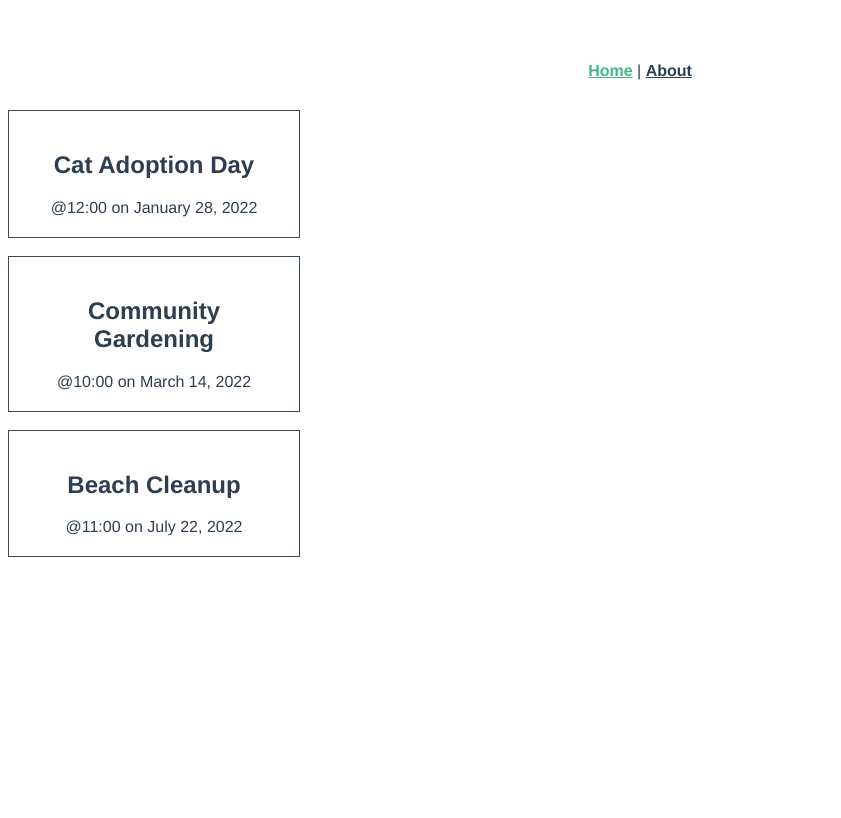
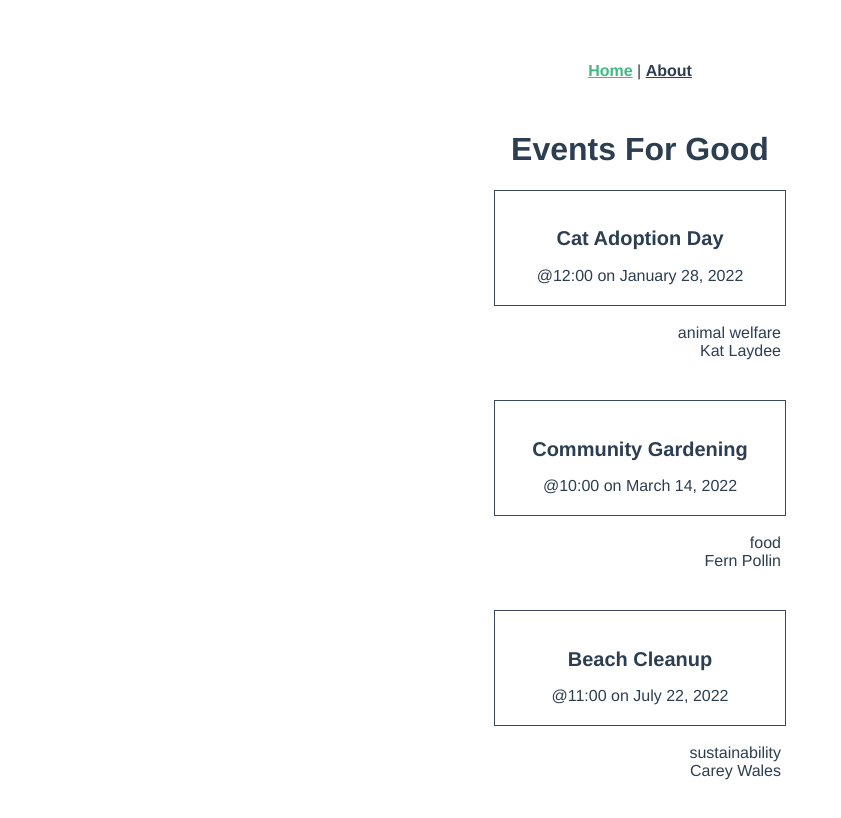
Before and after one commit to Nuanwan028/SE331-lab05, a Vue app in the folder 331-intro-to-vite/: page / in a window 1280 px wide. Shown: the top 818 px of the page, without its empty margins (0-841 px from the left). Built offline with nearby package versions, Linux system fonts and the light colour scheme.

Commit message:
Create new component that show category and organizer name

```diff
--- a/331-intro-to-vite/src/App.vue
+++ b/331-intro-to-vite/src/App.vue
@@ -17,7 +17,7 @@ import { RouterLink, RouterView } from 'vue-router'
   </div>
 </template>
 
-<style scoped>
+<style>
 #layout {
   font-family: Avenir, Helvetica, Arial, sans-serif;
   -webkit-font-smoothing: antialiased;
@@ -39,4 +39,8 @@ nav a {
 nav a.router-link-exact-active {
   color: #42b983;
 }
+
+h2 {
+  font-size: 20px;
+}
 </style>
--- /dev/null
+++ b/331-intro-to-vite/src/components/EventDetails.vue
@@ -0,0 +1,31 @@
+<script setup lang="ts">
+import { ref } from 'vue'
+import type Event from '@/types';
+defineProps<{
+  event: Event;
+}>();
+</script>
+
+<template>
+  <div class="event-details">
+    <p class="detail-text">{{ event.category }}</p>
+    <p class="detail-text">{{ event.organizer }}</p>
+  </div>
+</template>
+
+<style scoped>
+.event-details {
+  display: flex;
+  flex-direction: column;
+  align-items: flex-end;
+  margin-top: 5px;
+  margin-bottom: 40px;
+  padding-right: 5px;
+}
+
+.detail-text {
+  font-size: 1rem;
+  text-align: right;
+  margin: 0;
+}
+</style>
--- a/331-intro-to-vite/src/views/HomeView.vue
+++ b/331-intro-to-vite/src/views/HomeView.vue
@@ -1,5 +1,6 @@
 <script setup lang="ts">
 import EventCard from '@/components/EventCard.vue';
+import EventDetails from '@/components/EventDetails.vue';
 import type { Event } from '@/types'
 import { ref } from 'vue';
 const events = ref<Event[]>([
@@ -40,7 +41,19 @@ const events = ref<Event[]>([
 </script>
 
 <template>
-  <div class="home">
-    <EventCard v-for="event in events" :key="event.id" :event="event" />
+  <h1>Events For Good</h1>
+  <div class="events">
+    <div v-for="event in events" :key="event.id">
+      <EventCard :event="event" />
+      <EventDetails :event="event" />
+    </div>
   </div>
 </template>
+
+<style scoped>
+.events {
+  display: flex;
+  flex-direction: column;
+  align-items: center;
+}
+</style>
```
